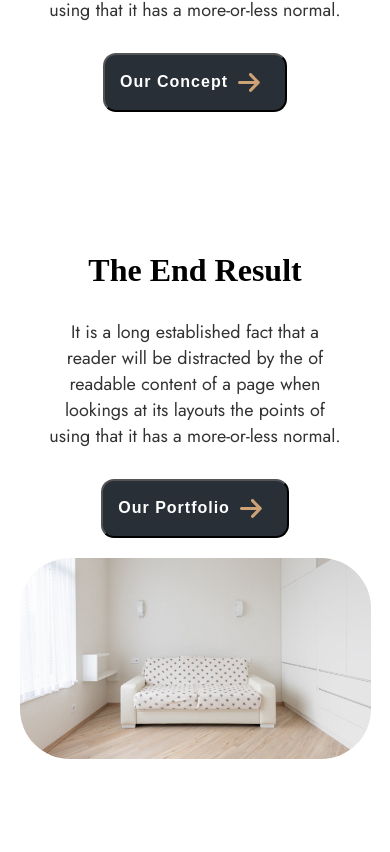
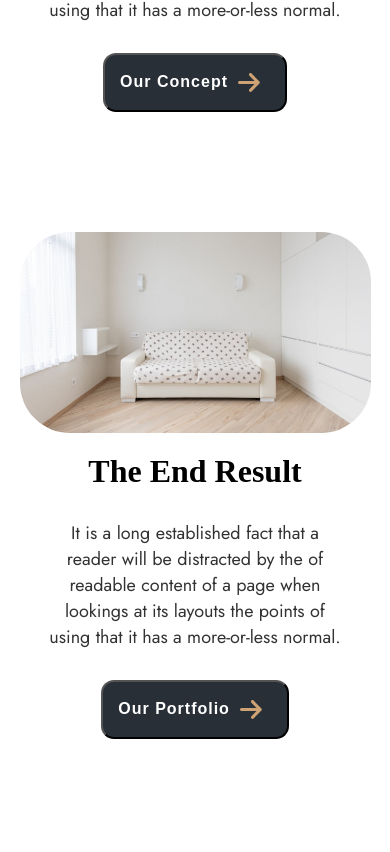
Before and after one commit to tinluong1612/Tin_Interior, a React (Vite) app: page /about in a window 390 px wide. Shown: the part 1012-1864 px from the top of the page. Built offline with nearby package versions, Linux system fonts and the light colour scheme.

Commit message:
responsive aboutPage

```diff
--- a/src/pages/aboutPage/about.jsx
+++ b/src/pages/aboutPage/about.jsx
@@ -54,7 +54,7 @@ function About() {
                 />
             </div>
             {/* The End Result */}
-            <div className="pd-100 what-we-do">
+            <div className="pd-100 what-we-do what-we-do-2">
                 <img
                     src={`assets/img/img_aboutPage/aboutUs2-about.jpg`}
                     width="35%"
```
